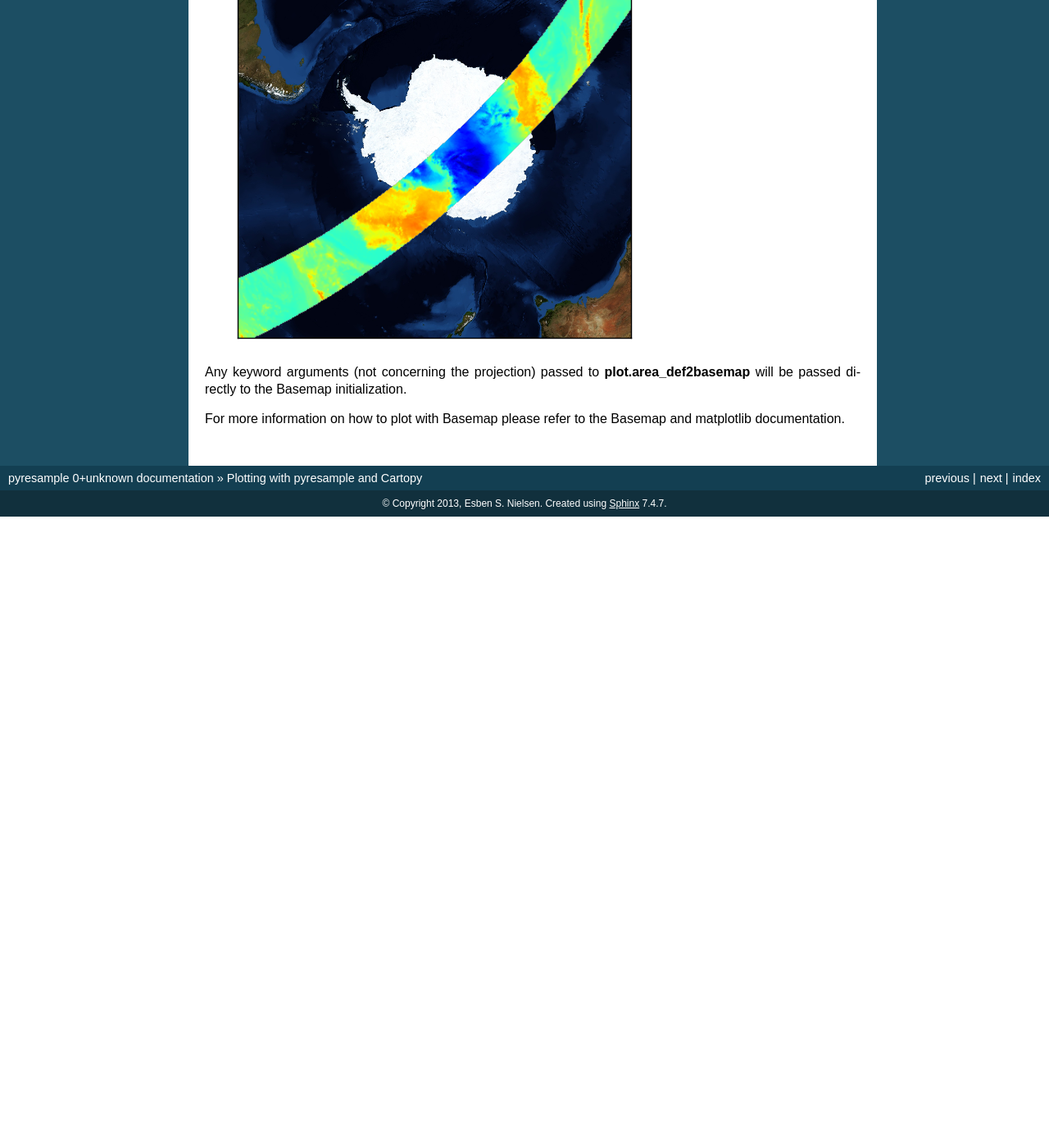
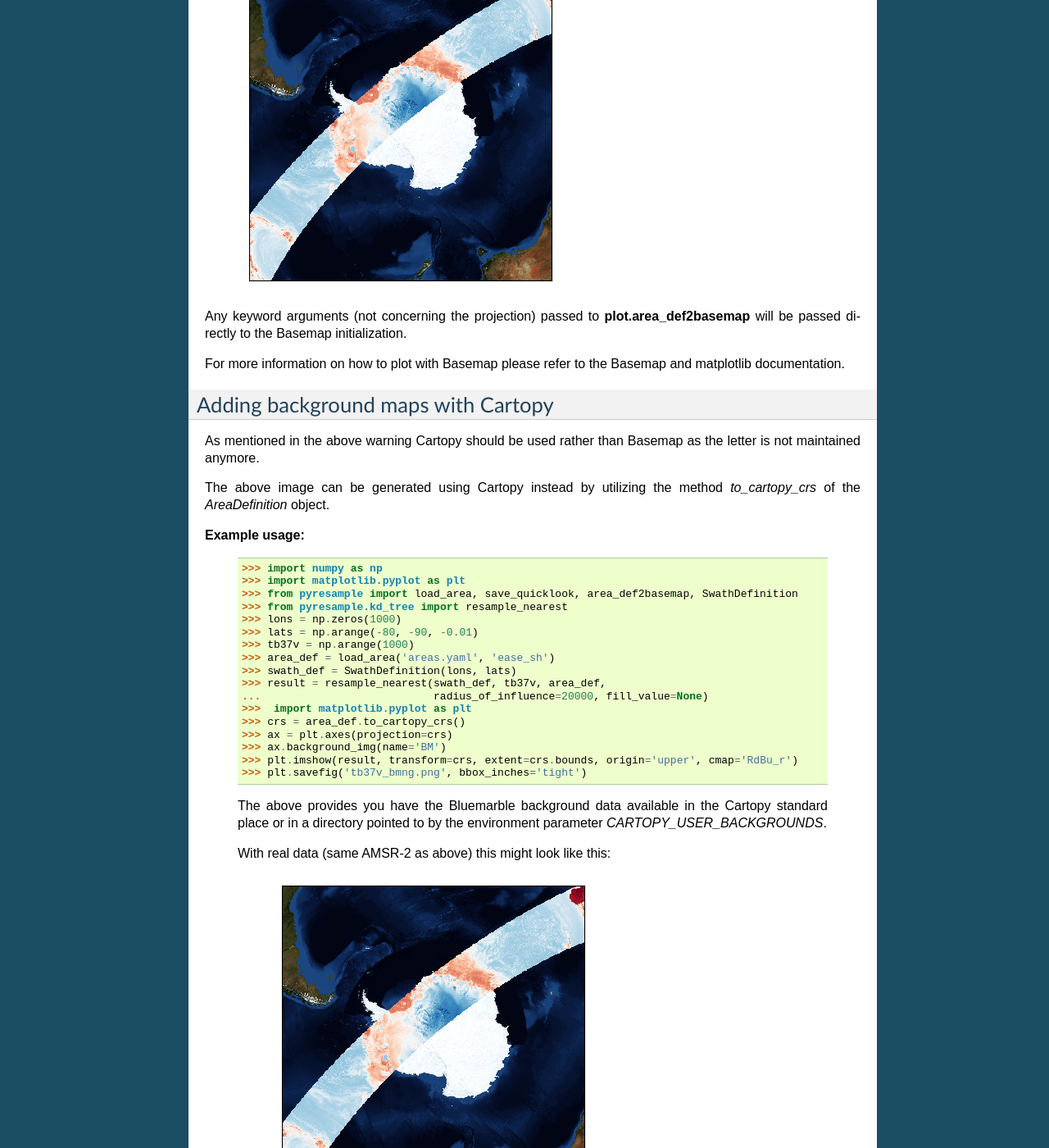
Before and after one commit to pytroll/pyresample, a Sphinx documentation site: the page built from docs/source/plot.rst, in a window 1280 px wide and 1400 px high, scrolled down 4502 px. Shown: the whole window at 82% size. Built offline with Sphinx 7.4.7, drawn with Linux system fonts in a browser that asks for light colours; before the commit the page ends 5132 px from its top, so only the background shows below that; some of the changed text lies outside the part shown.

Commit message:
Fix meridians and parallels and blue marble with Cartopy
Signed-off-by: Adam Dybbroe <Adam.Dybbroe@smhi.se>

```diff
--- a/docs/source/plot.rst
+++ b/docs/source/plot.rst
@@ -85,7 +85,7 @@ Assuming the file **areas.yaml** has the following area definition:
  >>> area_def = load_area('areas.yaml', 'pc_world')
  >>> swath_def = SwathDefinition(lons, lats)
  >>> result = resample_nearest(swath_def, tb37v, area_def, radius_of_influence=20000, fill_value=None)
- >>> save_quicklook('tb37v_pc.png', area_def, result, num_meridians=0, num_parallels=0, label='Tb 37v (K)')
+ >>> save_quicklook('tb37v_pc.png', area_def, result, num_meridians=None, num_parallels=None, label='Tb 37v (K)')
 
 Assuming **lons**, **lats** and **tb37v** are initialized with real data (like
 above we use AMSR-2 data in this example) the result might look something like
@@ -129,7 +129,7 @@ the following area definition for an ortho projection area:
  >>> area_def = load_area('areas.yaml', 'ortho')
  >>> swath_def = SwathDefinition(lons, lats)
  >>> result = resample_nearest(swath_def, tb37v, area_def, radius_of_influence=20000, fill_value=None)
- >>> save_quicklook('tb37v_ortho.png', area_def, result, num_meridians=0, num_parallels=0, label='Tb 37v (K)')
+ >>> save_quicklook('tb37v_ortho.png', area_def, result, num_meridians=None, num_parallels=None, label='Tb 37v (K)')
 
 Assuming **lons**, **lats** and **tb37v** are initialized with real data, like
 in the above examples, the result might look something like this:
@@ -194,16 +194,18 @@ AreaDefinition using the **plot.area_def2basemap(area_def, **kwargs)** function.
  >>> lons = np.zeros(1000)
  >>> lats = np.arange(-80, -90, -0.01)
  >>> tb37v = np.arange(1000)
- >>> area_def = load_area('areas.cfg', 'ease_sh')
+ >>> area_def = load_area('areas.yaml', 'ease_sh')
  >>> swath_def = SwathDefinition(lons, lats)
  >>> result = resample_nearest(swath_def, tb37v, area_def,
  ...                           radius_of_influence=20000, fill_value=None)
  >>> bmap = area_def2basemap(area_def)
  >>> bmng = bmap.bluemarble()
- >>> col = bmap.imshow(result, origin='upper')
+ >>> col = bmap.imshow(result, origin='upper', cmap='RdBu_r')
  >>> plt.savefig('tb37v_bmng.png', bbox_inches='tight')
 
-Assuming **lons**, **lats** and **tb37v** are initialized with real data the result might look something like this:
+Assuming **lons**, **lats** and **tb37v** are initialized with real data as in
+the previous examples the result might look something like this:
+
   .. image:: _static/images/tb37v_bmng.png
 
 Any keyword arguments (not concerning the projection) passed to **plot.area_def2basemap** will be passed
@@ -212,4 +214,41 @@ directly to the Basemap initialization.
 For more information on how to plot with Basemap please refer to the Basemap and matplotlib documentation.
 
 
+Adding background maps with Cartopy
+-----------------------------------
+
+As mentioned in the above warning Cartopy should be used rather than Basemap as
+the letter is not maintained anymore.
+
+The above image can be generated using Cartopy instead by utilizing the method `to_cartopy_crs` of the
+`AreaDefinition` object.
+
+**Example usage:**
+
+ >>> import numpy as np
+ >>> import matplotlib.pyplot as plt
+ >>> from pyresample import load_area, save_quicklook, area_def2basemap, SwathDefinition
+ >>> from pyresample.kd_tree import resample_nearest
+ >>> lons = np.zeros(1000)
+ >>> lats = np.arange(-80, -90, -0.01)
+ >>> tb37v = np.arange(1000)
+ >>> area_def = load_area('areas.yaml', 'ease_sh')
+ >>> swath_def = SwathDefinition(lons, lats)
+ >>> result = resample_nearest(swath_def, tb37v, area_def,
+ ...                           radius_of_influence=20000, fill_value=None)
+ >>>  import matplotlib.pyplot as plt
+ >>> crs = area_def.to_cartopy_crs()
+ >>> ax = plt.axes(projection=crs)
+ >>> ax.background_img(name='BM')
+ >>> plt.imshow(result, transform=crs, extent=crs.bounds, origin='upper', cmap='RdBu_r')
+ >>> plt.savefig('tb37v_bmng.png', bbox_inches='tight')
+
+ The above provides you have the Bluemarble background data available in the
+ Cartopy standard place or in a directory pointed to by the environment
+ parameter `CARTOPY_USER_BACKGROUNDS`.
+
+ With real data (same AMSR-2 as above) this might look like this:
+
+   .. image:: _static/images/tb37v_bmng.png
+
 .. _Satpy: http://www.github.com/pytroll/satpy
```
Also changed, not shown: other parts of docs/source/plot.rst (+1 -1 lines), docs/source/_static/images/tb37v_bmng.png, docs/source/_static/images/tb37v_bmng_cartopy.png (added), docs/source/_static/images/tb37v_quick.png, 1 other file.
